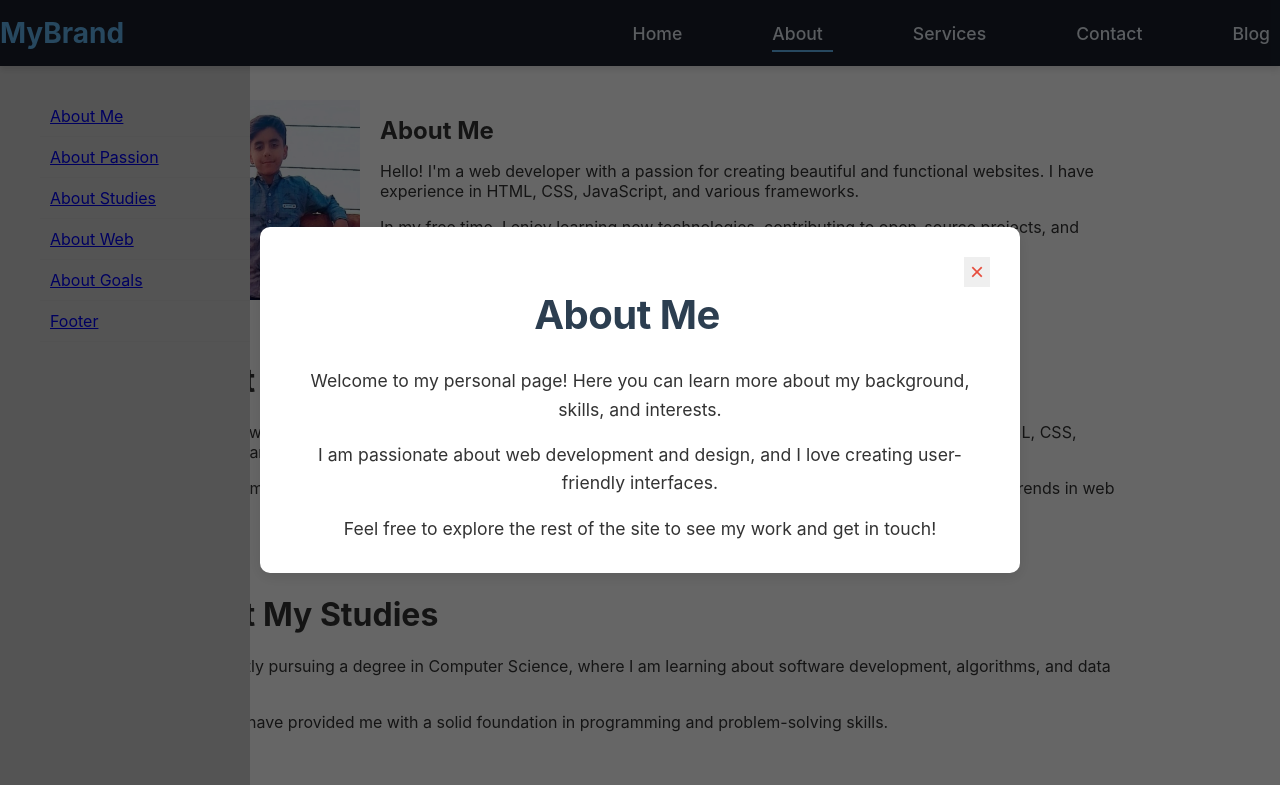
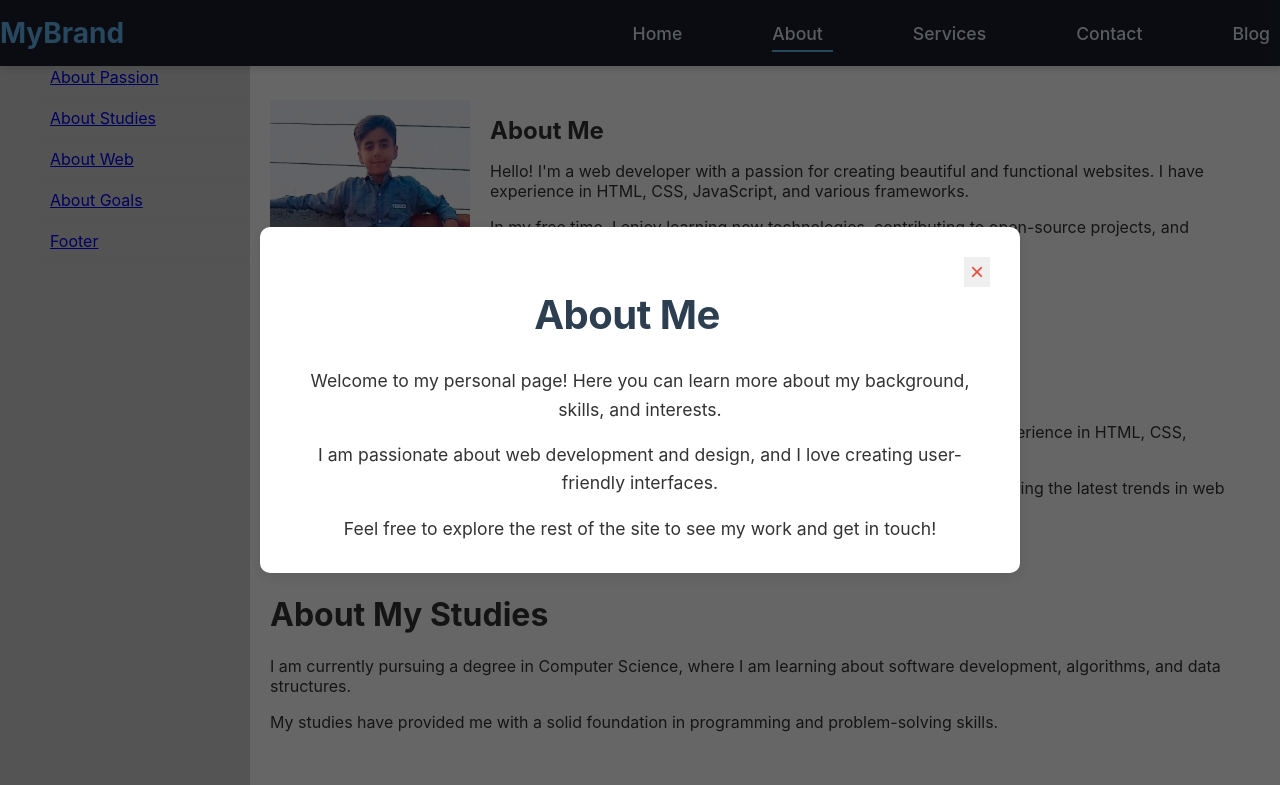
Before and after one commit to Abdullah-webanalyzer/portfolio, a plain HTML site: page About/about.html in a window 1280 px wide. Shown: the top 785 px of the page. Drawn offline with Linux system fonts and the light colour scheme.

Commit message:
layout arrangement made

```diff
--- a/About/about.html
+++ b/About/about.html
@@ -5,10 +5,10 @@
     <meta name="viewport" content="width=device-width, initial-scale=1.0">
     <title>About Me</title>
     <link rel="stylesheet" href="css/navbar_styles.css">
-    <link rel="stylesheet" href="css/navbar_responsive.css">
     <link rel="stylesheet" href="css/body.css">
     <link rel="stylesheet" href="css/popup.css">
-    <link rel="stylesheet" href="css/context.css"> <link rel="stylesheet" href="css/main_layout.css"> <link rel="stylesheet" href="css/content_container.css">
+    <link rel="stylesheet" href="css/context.css">
+    <link rel="stylesheet" href="css/content_container.css">
     <link rel="stylesheet" href="css/footer_styles.css">
 </head>
 <body>
@@ -27,7 +27,17 @@
             <li><a href="#">Blog</a></li>
         </ul>
     </nav>
+    <div class="popup-overlay">
+        <div class="popup-content">
+            <button class="close-popup" id="close-popup">&times;</button>
+            <h1>About Me</h1>
+            <p>Welcome to my personal page! Here you can learn more about my background, skills, and interests.</p>
+            <p>I am passionate about web development and design, and I love creating user-friendly interfaces.</p>
+            <p>Feel free to explore the rest of the site to see my work and get in touch!</p>
+        </div>
+    </div>
 
+    <div class="innternal-body">
         <div class="context">
             <ul>
                 <li><a href="#" data-target="about_me">About Me</a></li>
@@ -37,16 +47,6 @@
                 <li><a href="#" data-target="about_goals">About Goals</a></li>
                 <li><a href="#" data-target="footer">Footer</a></li>
             </ul>
-    </div>
-
-    <div class="main-layout-wrapper"> <div class="popup-overlay" id="popup-overlay">
-            <div class="popup-content">
-                <button class="close-popup" id="close-popup">&times;</button>
-                <h1>About Me</h1>
-                <p>Welcome to my personal page! Here you can learn more about my background, skills, and interests.</p>
-                <p>I am passionate about web development and design, and I love creating user-friendly interfaces.</p>
-                <p>Feel free to explore the rest of the site to see my work and get in touch!</p>
-            </div>
         </div>
         <div class="content-container top-container">
             <div class="image-area">
@@ -87,7 +87,8 @@
                 <p>I aim to contribute to meaningful projects that make a positive impact on users and the community.</p>
             </div>
         </div>
-
+    </div>
+    <br>
         <footer class="site-footer" id="footer">
             <div class="footer-container">
                 <div class="footer-section footer-nav">
@@ -121,7 +122,10 @@
                 &copy; <span id="currentYear"></span> Your Company Name. All rights reserved.
             </div>
         </footer>
-    </div> <script src="js/footer_year.js"></script>
+
+
+
+    <script src="js/footer_year.js"></script>
     <script src="js/navbar_hamburger.js"></script>
     <script src="js/popup.js"></script>
     <script src="js/scroll_links.js"></script>
--- a/About/css/content_container.css
+++ b/About/css/content_container.css
@@ -1,4 +1,4 @@
-/* css/content_container.css */
+
 .content-container {
     margin-left: 250px;
     display: flex;
@@ -6,7 +6,6 @@
     gap: 20px;
     padding: 20px;
     max-width: 960px;
-    margin: 0 auto; /* Add this if you want to center content within the main-layout-wrapper */
 }
 
 .image-area {
--- a/About/css/context.css
+++ b/About/css/context.css
@@ -1,11 +1,8 @@
 .context {
     background-color: lightgrey;
-    display: block;
-    position: fixed;
-    bottom: 0;
+    position: absolute;
     width: 250px;
-    height: 90%;
-    padding-top: 10%;
+    height: 170%;
 }
 .context ul {
     list-style-type: none;
--- a/About/css/footer_styles.css
+++ b/About/css/footer_styles.css
@@ -8,7 +8,6 @@
 
 /* Footer Styling */
 .site-footer {
-    margin-left: 250px;
     max-width: auto;
     background-color: #0f0e17; /* Darker background for the footer */
     color: #f0f0f0;
```
Lines whose indentation alone changed are shown as unchanged.
